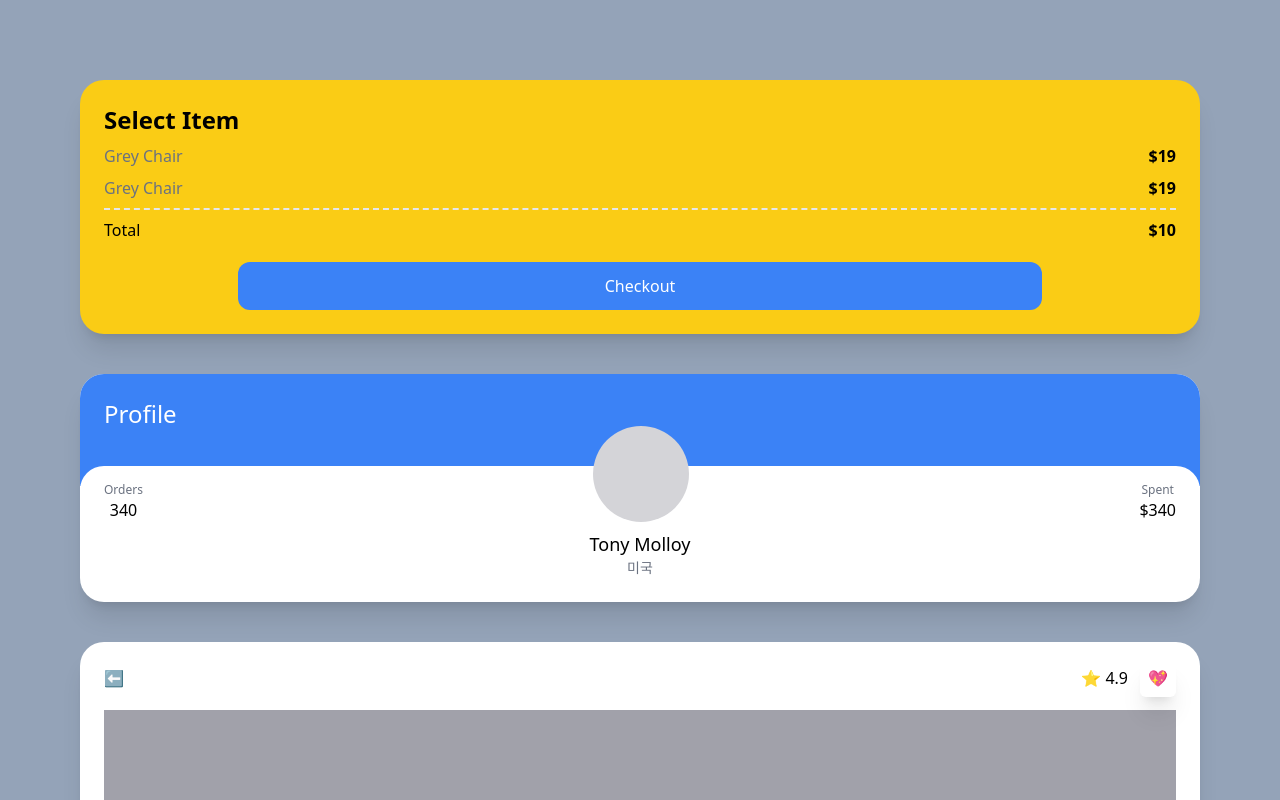
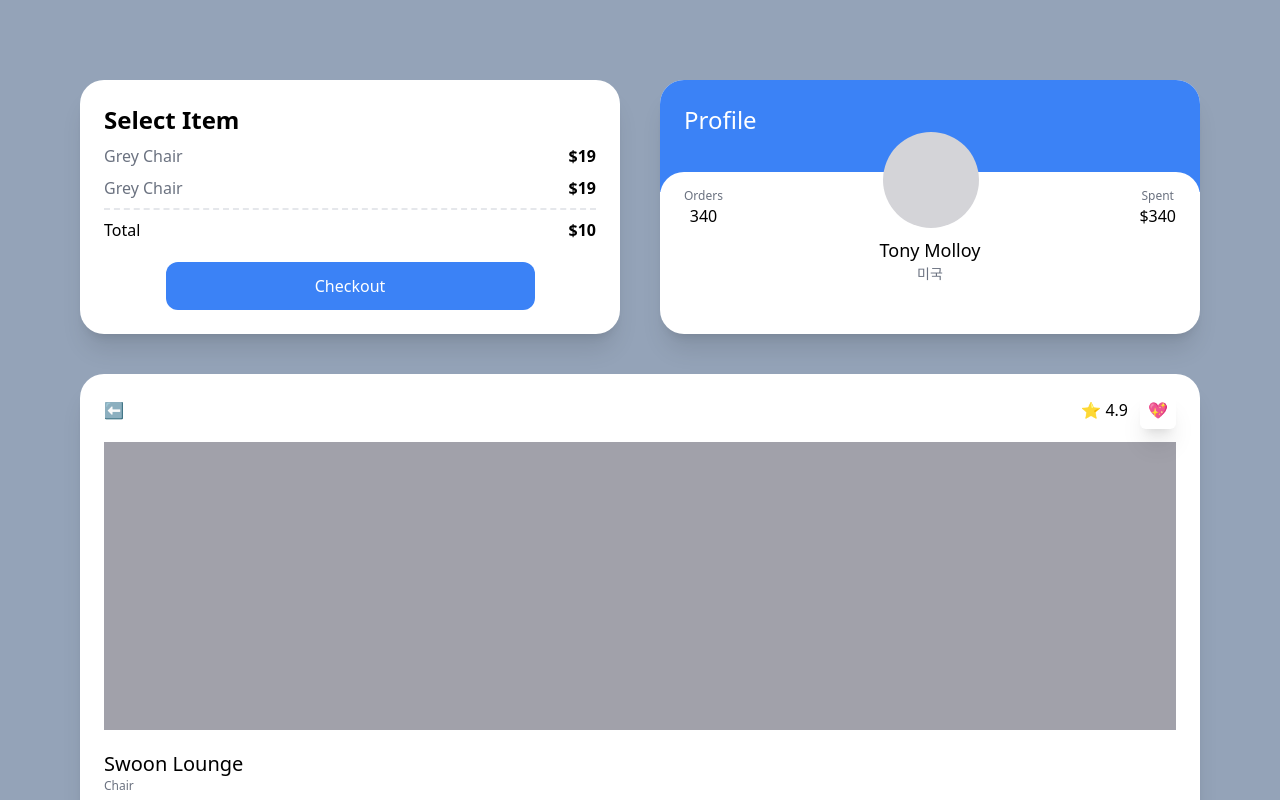
Before and after one commit to sinbox0701/carrot-market, a Next.js app: page / in a window 1280 px wide. Shown: the top 800 px of the page. Built offline with nearby package versions, Linux system fonts and the light colour scheme.

Commit message:
Responsive Modifier

```diff
--- a/pages/index.tsx
+++ b/pages/index.tsx
@@ -2,15 +2,15 @@
 
 const Home: NextPage = () => {
   return (
-    <div className="bg-slate-400 py-20 px-20 grid gap-10 min-h-screen">
-      <div className="bg-white sm:hover:bg-pink-800 sm:bg-red-400 md:bg-teal-400 lg:bg-indigo-400 xl:bg-yellow-400 2xl:bg-pink-500  p-6 rounded-3xl shadow-xl">
+    <div className="bg-slate-400 md:place-content-center py-20 px-20 grid gap-10 md:grid-cols-3 lg:grid-cols-2 min-h-screen">
+      <div className="bg-white p-6 rounded-3xl shadow-xl">
         <span className="font-semibold text-2xl">Select Item</span>
         <ul>
           <div className="flex justify-between my-2 ">
             <span className="text-gray-500">Grey Chair</span>
             <span className="font-semibold">$19</span>
           </div>
-          <div className="flex justify-between my-2 ">
+          <div className="flex justify-between my-2">
             <span className="text-gray-500">Grey Chair</span>
             <span className="font-semibold">$19</span>
           </div>
@@ -52,7 +52,7 @@
           </div>
         </div>
       </div>
-      <div className="bg-white p-6 rounded-3xl shadow-xl">
+      <div className="bg-white p-6 rounded-3xl shadow-xl lg:col-span-2 ">
         <div className="flex mb-5 justify-between items-center">
           <span>⬅️</span>
           <div className="space-x-3">
```
